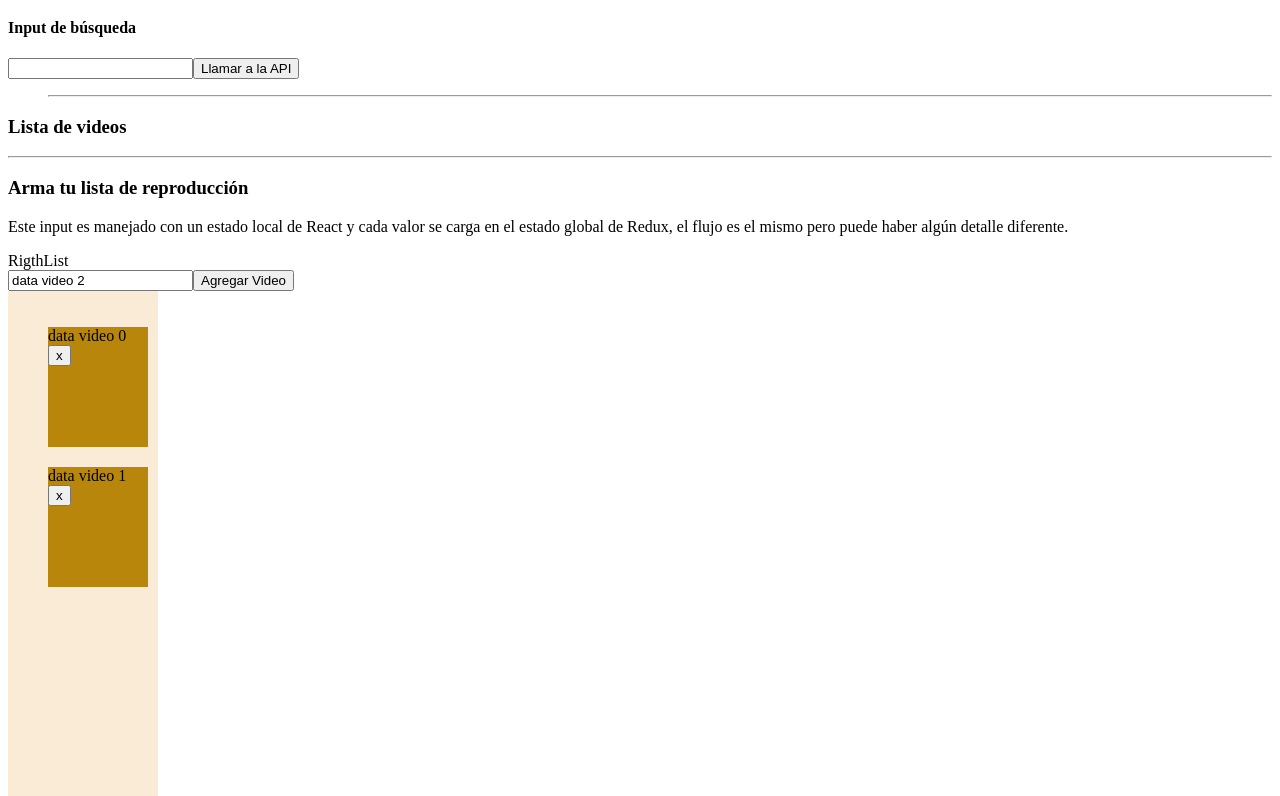
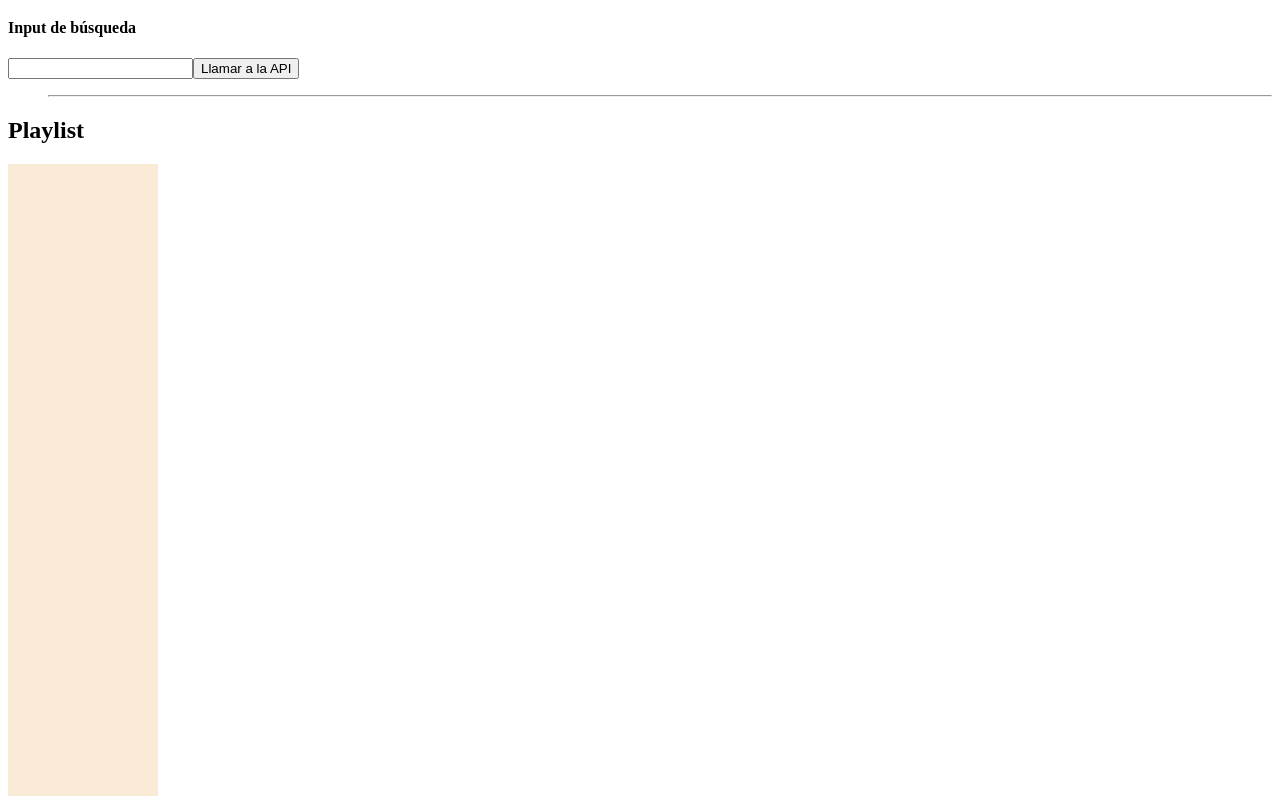
Before and after one commit to nano0144/Project-TypeScript, a React (Create React App) app in the folder client/: page / in a window 1280 px wide. Shown: the part 544-1340 px from the top of the page. Built offline with nearby package versions, Linux system fonts and the light colour scheme.

Commit message:
conexión de la playlist al estado global

```diff
--- a/client/src/components/MainVideo.tsx
+++ b/client/src/components/MainVideo.tsx
@@ -7,7 +7,7 @@ import ReactPlayer from 'react-player/lazy';
 import CardVideo from "./CardVideo";
 import CardVideoChannel from "./CardVideoChannel";
 import { getChannel } from "../redux/actions"
-import { addNote } from "../redux/actions";
+import { addVideo } from "../redux/actions";
 
 export interface IMainVideoProps {
 
@@ -54,12 +54,22 @@ const MainVideo: React.FunctionComponent<IMainVideoProps> = (props) => {
     }
 
 
-    const addVideoList = (idVideo: string) => {
-        console.log(idVideo, 'el id del vídeo que llega')
+    const addVideoList = (v: any) => {
+        console.log(v, 'el id del vídeo que llega')
 
-        let noteUrl = `https://www.youtube.com/watch?v=${idVideo}?showinfo=0&enablejsapi=1&origin=https://localhost:3000`
+        let newObjectVideo: object = {
+            index: listVideo.length,
+            info : {
+                videoId: v.id.videoId,
+                title: v.snippet.title,
+                imageM: v.snippet.thumbnails.default.url
+            }
+        }
 
-        dispatch(addNote(noteUrl))
+        console.log(newObjectVideo, ' el objeto creado para la play list');
+        // let noteUrl = `https://www.youtube.com/watch?v=${idVideo}?showinfo=0&enablejsapi=1&origin=https://localhost:3000`
+
+        dispatch(addVideo(newObjectVideo))
     }
 
     //---------------------------------------------------------------------
@@ -82,8 +92,18 @@ const MainVideo: React.FunctionComponent<IMainVideoProps> = (props) => {
     }
 
     const playList = () => {
+        console.log(listVideo, 'cuando pido la playlist');
+
+        let playList: string[] = [];
+
         if (listVideo.length > 0 ) {
-            setVideoUrl(listVideo);
+            playList = listVideo.map((v: any)=> {
+                return `https://www.youtube.com/watch?v=${v.info.videoId}?showinfo=0&enablejsapi=1&origin=https://localhost:3000`
+            })
+        }
+        console.log(playList, 'como queda la playlist');
+        if (listVideo.length > 0 ) {
+            setVideoUrl(playList);
         }
     }
 
@@ -134,7 +154,7 @@ const MainVideo: React.FunctionComponent<IMainVideoProps> = (props) => {
                             channelTitle={i.snippet.channelTitle}
                             getUrlVideo={() => getUrlVideo(i.id.videoId, i.snippet.channelTitle)}
                             getChannel={() => getChannelId(i.snippet.channelId, "channelVideos")}
-                            addVideoList={() => addVideoList(i.id.videoId)}
+                            addVideoList={() => addVideoList(i)}
                         />
                     </li>
                 }) : null}
@@ -154,7 +174,7 @@ const MainVideo: React.FunctionComponent<IMainVideoProps> = (props) => {
                             channelTitle={i.snippet.channelTitle}
                             getUrlVideo={() => getUrlVideo(i.id.videoId, i.snippet.channelTitle)}
                             goBack={() => goBack("videos")}
-                            addVideoList={() => addVideoList(i.id.videoId)}
+                            addVideoList={() => addVideoList(i)}
                         />
                     </li>
                 }) : null}
--- a/client/src/components/MainView.tsx
+++ b/client/src/components/MainView.tsx
@@ -1,6 +1,6 @@
 import MainVideo from "./MainVideo";
-import VideoList from "./VideoList";
 import RigthList from "./RigthList";
+// import VideoList from "./VideoList";
 // import { addNote } from '../redux/actions';
 // import { useDispatch } from "react-redux";
 
@@ -21,11 +21,11 @@ const MainView: React.FC<IMainViewProps> = (props) => {
             <div className="mainVideo">
                 <MainVideo />
             </div>
-            <h3>Lista de videos</h3>
+            {/* <h3>Lista de videos</h3>
             <div className="listVideo">
-                {/* <VideoList addNote={onAddNote} /> */}
+                <VideoList addNote={onAddNote} />
                 <VideoList />
-            </div>
+            </div> */}
             <div className="rigthList">
                 <RigthList/>
             </div>
--- a/client/src/components/RigthList.tsx
+++ b/client/src/components/RigthList.tsx
@@ -1,50 +1,69 @@
+import style from "./style/style.module.css";
 import { useState } from "react"
-import style from "./style/style.module.css";
+import { useEffect } from "react";
+import { useSelector } from "react-redux";
+import { TipadoState } from "../interface/interface";
+import { updateList } from "../redux/actions";
+import { useDispatch } from "react-redux";
 
 interface IRigthListProps {
-    // addNote(note: string): void;
 }
+
+interface IInfo {
+    videoId: string,
+    title: string,
+    imageM: string
+}
+
 interface IObjectVideo {
     index: number,
-    info: string
-}
-interface IObjectVideoInfo {
-    info: string
+    info: IInfo
 }
 
+interface IObjectVideoInfo {
+    info: IInfo
+}
+
+
 const RigthList: React.FC<IRigthListProps> = (props) => {
-    const [videoList, setVideoList] = useState<IObjectVideo[]>([{ index: 0, info: "data video 0" }, { index: 1, info: "data video 1" }])
-    const [newVideo, setNewVideo] = useState<IObjectVideo>({ index: 2, info: "data video 2" });
-    const [transport, setTransport] = useState<IObjectVideo>({ index: 2, info: "data video 2" });
+    const [videoList, setVideoList] = useState<IObjectVideo[]>([{ index: 0, info: {videoId: "", title: "", imageM: ""}}])
+    const [newVideo, setNewVideo] = useState<IObjectVideo>({ index: 0, info: {videoId: "", title: "", imageM: ""}});
+    const [transport, setTransport] = useState<IObjectVideo>({ index: 0, info: {videoId: "", title: "", imageM: ""}});
 
-    const addVideo = (e: React.MouseEvent<HTMLButtonElement>) => {
-        e.preventDefault();
+    const listVideo = useSelector<TipadoState, TipadoState["listVideo"]>((state) => state.listVideo);
+    const dispatch = useDispatch();
 
-        if (newVideo.index === videoList.length) {
-            return setVideoList([...videoList.concat(newVideo)]);
-        }
+    useEffect(()=>{
+        setVideoList(listVideo);
 
-        setNewVideo({...newVideo, index: videoList.length });
+    },[listVideo])
 
-    }
 
-    const onDrag = (index: string, info: string) => {
+
+    // const addVideo = (e: React.MouseEvent<HTMLButtonElement>) => {
+    //     e.preventDefault();
+    //     if (newVideo.index === videoList.length) {
+    //         return setVideoList([...videoList.concat(newVideo)]);
+    //     }
+    //     setNewVideo({...newVideo, index: videoList.length });
+    // }
+
+    const onDrag = (index: number, info: IInfo) => {
         // console.log("sale el drag");
         // value se toma del elemento al cual se arrastra
         // console.log(index, info, 'lo que sale'); // ejemplo --> "1"
         setTransport({index: Number(index), info: info});
-
     }
 
 
-    const onDrop = (value: string) => {
+    const onDrop = (value: number) => {
         // console.log(transport, 'se transporta'); // "1", info
         // console.log(value, 'recibido'); // "2"
 
         let oldIndex: number = transport.index;
 
         let newIndex: number = Number(value);
-        let data: string = transport.info; // Guarda la copia info que se mueve
+        let data: IInfo = transport.info; // Guarda la copia info que se mueve
 
         let newStateInfo : IObjectVideoInfo[] = videoList.map((d:IObjectVideo)=>{
             return {info: d.info} });
@@ -70,11 +89,12 @@ const RigthList: React.FC<IRigthListProps> = (props) => {
         }
         setVideoList(newState);
         // console.log(newState, 'el nuevo estado dos')
+        dispatch(updateList(newState))
     }
 
-    const onChangeNewVideo = (value: string) => {
-        setNewVideo({ index: videoList.length, info: value })
-    }
+    // const onChangeNewVideo = (value: string) => {
+    //     setNewVideo({ index: videoList.length, info: {videoId: "", title: value, imageM: ""} })
+    // }
 
     const removeItem = (value:number) => {
         let newState = [...videoList];
@@ -87,31 +107,33 @@ const RigthList: React.FC<IRigthListProps> = (props) => {
         }
         setVideoList(newState);
         // console.log(newState, value, ' el nuúmero que me llega');
+        dispatch(updateList(newState))
     }
 
 
 
     return (
         <div>
-            RigthList
-            <form>
-                <input type="text" value={newVideo.info}
+            <h2>Playlist</h2>
+            {/* <form>
+                <input type="text" value={newVideo.info.title}
                     onChange={(e) => onChangeNewVideo(e.target.value)} />
 
                 <button onClick={(e) => addVideo(e)}>Agregar Video</button>
-            </form>
+            </form> */}
             <div className={style.listBox}>
                 <ul>
-                    {videoList.map((video: any) => {
+                    {videoList.map((video: IObjectVideo) => {
                         return <li className={style.listItem} draggable="true"
                             key={video.index}
-                            value={video.info}
+                            value={video.info.title}
                             onDragOver={(e) => e.preventDefault()}
                             onDragStart={() => onDrag(video.index, video.info)}
                             onDrop={() => onDrop(video.index)}
-                        >   {video.info} <br/>
+                        >   {video.info.title} <br/>
                         <button onClick={()=>removeItem(video.index)}
                         >x</button>
+                        <img src={video.info.imageM} alt={video.info.title} />
                         </li>
                     })}
                 </ul>
--- a/client/src/components/VideoList.tsx
+++ /dev/null
@@ -1,50 +0,0 @@
-// import { ChangeEvent } from "react";
-// import { useState } from "react";
-import { useSelector } from "react-redux";
-import { TipadoState } from "../interface/interface";
-
-
-interface IVideoListProps {
-    // addNote(note: string): void;
-}
-
-const VideoList: React.FC<IVideoListProps> = (props) => {
-    // const VideoList: React.FC<IVideoListProps> = ({ addNote }) => {
-    // const [note, setNote] = useState("");
-
-    const listVideo = useSelector<TipadoState, TipadoState["listVideo"]>((state) => state.listVideo);
-
-    // const updateNote = (event: ChangeEvent<HTMLInputElement>) => {
-    //     setNote(event.target.value);
-    // }
-
-    // const onAddNoteClick = () => {
-    //     addNote(note);
-    //     setNote("");
-    // }
-
-    return (
-        <div>
-            <hr />
-            <h3>Arma tu lista de reproducción</h3>
-            <p>Este input es manejado con un estado local de React y cada valor se
-                carga en el estado global de Redux, el flujo es el mismo pero puede
-                haber algún detalle diferente.
-            </p>
-            {/* <div>
-                <input value={note} type="text" name="note"
-                    placeholder="Note" onChange={updateNote} />
-                <button onClick={onAddNoteClick} >Add note</button>
-            </div> */}
-            <div>
-                <ul>
-                    {listVideo.map((video: string) => {
-                        return <li key={video}>{video}</li>
-                    })}
-                </ul>
-            </div>
-        </div>
-    )
-}
-
-export default VideoList;
--- a/client/src/redux/actions.ts
+++ b/client/src/redux/actions.ts
@@ -1,10 +1,14 @@
 import axios from "axios";
 
-export type Action = { type: "ADD_NOTE", payload: string };
+export type Action = { type: "ADD_VIDEO", payload: object };
 
 
-export const addNote = (video: string) => ({
-    type: "ADD_NOTE", payload: video
+export const addVideo = (video: object) => ({
+    type: "ADD_VIDEO", payload: video
+})
+
+export const updateList = (video: object[]) => ({
+    type: "UPDATE_LIST", payload: video
 })
 
 
--- a/client/src/redux/reducer.ts
+++ b/client/src/redux/reducer.ts
@@ -9,16 +9,21 @@ const initialState = {
 type Action = {type: string , payload: any}
 
 export const Reducer = (state:TipadoState = initialState, action: Action) => {
+    // console.log(action.type, 'tipo de acción')
     switch (action.type) {
-        case "ADD_NOTE":
-            return {...state, listVideo: [...state.listVideo, action.payload]}
+        case "ADD_VIDEO":
+            // console.log(action, 'en el reducer');
+            return {...state, listVideo: [...state.listVideo].concat([action.payload])}
 
+        case "UPDATE_LIST":
+            console.log(action, 'el array de objetos en el reducer');
+            return {...state, listVideo: action.payload}
         case "GET_INFO":
             // console.log('llega al reducer', action.payload);
             return {...state, infoApi: action.payload }
 
         case "GET_CHANNEL_INFO":
-            console.log('llega al reducer channelInfo', action.payload);
+            // console.log('llega al reducer channelInfo', action.payload);
             return {...state, channelInfoApi: action.payload }
 
 
```
